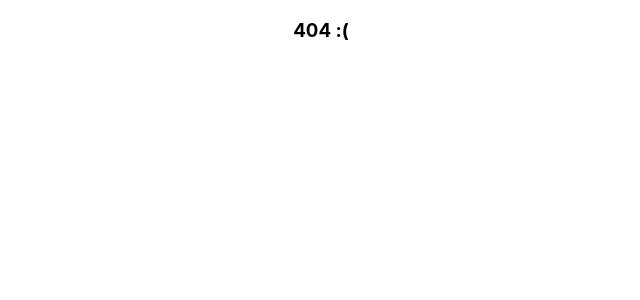
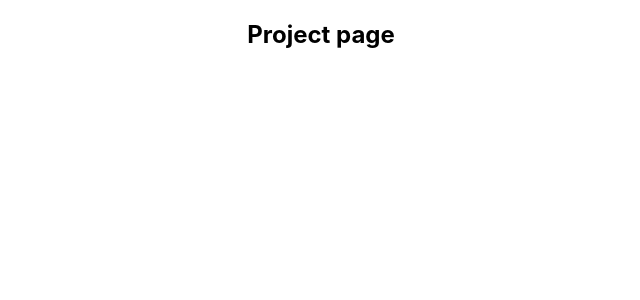
Before and after one commit to WhoCanThisBe/PGR305_WebUtv3_innlevering, a React (Create React App) app: page /project in a window 1280 px wide. Shown: the top 300 px of the page, without its empty margins (319-959 px from the left). Built offline with nearby package versions, Linux system fonts and the light colour scheme.

Commit message:
Updated the README.md for requirements. and added pages.

```diff
--- /dev/null
+++ b/src/pages/Customer.tsx
@@ -0,0 +1,12 @@
+import {FC} from "react";
+
+const Customer:FC = () =>{
+    return(
+        <section>
+            <h3>Customer Page</h3>
+        </section>
+    )
+
+}
+
+export default Customer;
--- a/src/pages/Project.tsx
+++ b/src/pages/Project.tsx
@@ -0,0 +1,12 @@
+import {FC} from "react";
+
+const Project: FC = () =>{
+
+    return(
+        <section>
+            <h1>Project page</h1>
+        </section>
+    )
+}
+
+export default Project;
--- a/src/routing/Routing.tsx
+++ b/src/routing/Routing.tsx
@@ -2,6 +2,8 @@ import {FC} from "react";
 import {BrowserRouter, Route, Switch} from "react-router-dom";
 import Home from "../pages/Home";
 import Employee from "../pages/Employee";
+import Project from "../pages/Project"
+import Customer from "../pages/Customer";
 
 const Routing: FC = () => {
     return (
@@ -9,6 +11,8 @@ const Routing: FC = () => {
             <Switch>
                 <Route exact path="/" component={Home}/>
                 <Route exact path="/employee" component={Employee}/>
+                <Route exact path="/project" component={Project}/>
+                <Route exact path ="/customer" component={Customer}/>
                 //TODO: Fix a better 404 when you have time
                 <Route render={() => <h3>404 :(</h3>}/>
             </Switch>
```
Also changed, not shown: 1 other file (tests, documents, lock files or other folders).
